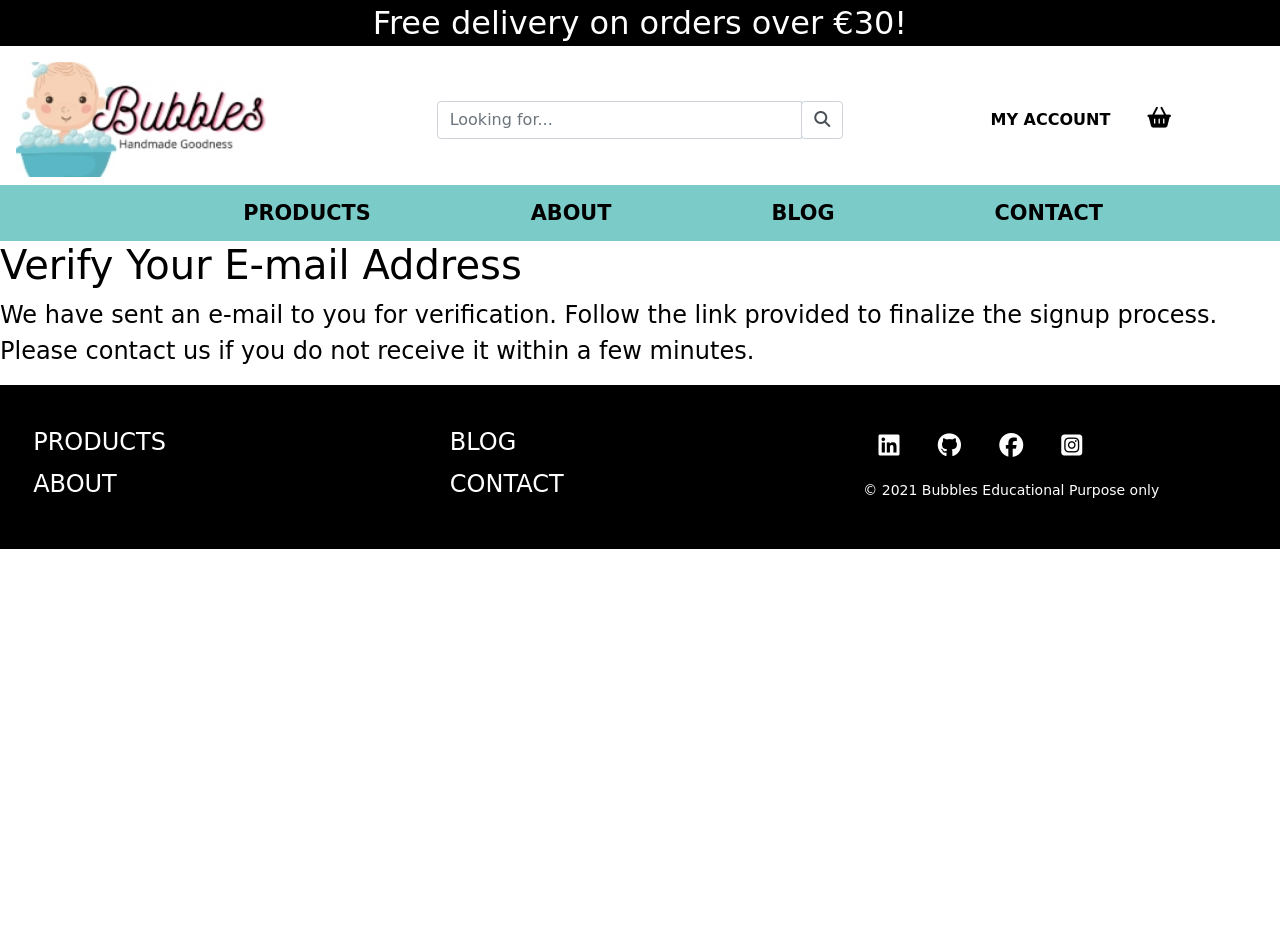
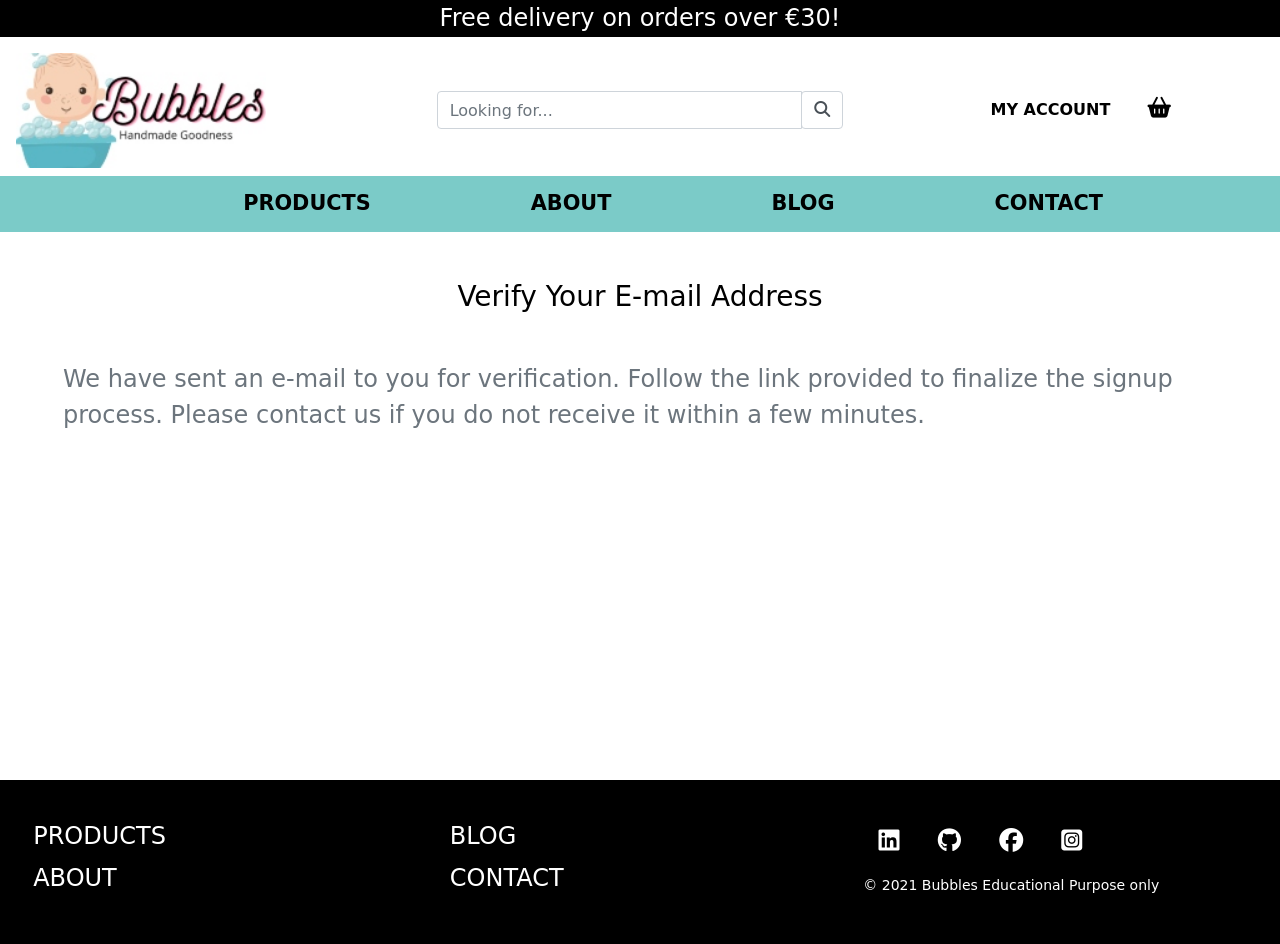
Before and after one commit to gomathishankar28/ms4_bubbles, a Django app: a page that uses templates/includes/footer.html in a window 1280 px wide. Before the commit the page ends 549 px from the top, so only its background shows below. Run offline with Django 3.2, Linux system fonts and the light colour scheme; some libraries are stand-ins or nearby versions; some web fonts are replaced.

Commit message:
fixed some issues on email templates and product description

```diff
--- a/blog/templates/blog/blog.html
+++ b/blog/templates/blog/blog.html
@@ -15,7 +15,7 @@
 
                 <div class="row mt-4">
                     <div class="col text-center pl-5 pr-5">
-                        <p>
+                        <p class="text-secondary">
                             Bathing has been a part of the human health for centuries.
                             From the Roman people who loved a good bath to Scandinavians
                             who take plunges in cold water right after a sauna, each country
@@ -58,7 +58,7 @@
                 </div>
                 <div class="row">
                     <div class="col-8 offset-2">
-                        <article>{{ post.intro }}</article>
+                        <article class="review-desc text-muted">{{ post.intro }}</article>
 
                     </div>
                 </div>
--- a/static/css/base.css
+++ b/static/css/base.css
@@ -66,7 +66,7 @@ html {
 }
 /* -------------HomePage -----------------*/
 .banner {
-    background-color: black !important;
+    background-color:black!important;
     color:white;
 }
 .logo-font {
@@ -116,6 +116,9 @@ html {
 }
 .dropdown-item:hover {
     background-color: #f07972;
+}
+.bag-container {
+    min-height: 500px;
 }
 
 
@@ -822,7 +825,8 @@ footer p {
   }
 @media (min-width: 740px) {
     .banner-txt {
-        font-size: 32px!important;
+        font-size: 24px!important;
+
     }
 }
 @media (max-width: 1024px) {
--- a/templates/allauth/account/email/email_confirmation_message.txt
+++ b/templates/allauth/account/email/email_confirmation_message.txt
@@ -1,9 +1,9 @@
-{% load account %}{% user_display user as user_display %}{% load i18n %}{% autoescape off %}{% blocktrans with site_name=current_site.name site_domain=current_site.domain %}Hello from {{ site_name }}!
+{% load account %}{% user_display user as user_display %}{% load i18n %}{% autoescape off %}{% blocktrans with site_name=current_site.name site_domain=current_site.domain %}Hello from BUBBLES!
 
 You're receiving this e-mail because user {{ user_display }} has given yours as an e-mail address to connect their account.
 
 To confirm this is correct, go to {{ activate_url }}
 {% endblocktrans %}
-{% blocktrans with site_name=current_site.name site_domain=current_site.domain %}Thank you from {{ site_name }}!
+{% blocktrans with site_name=current_site.name site_domain=current_site.domain %}Thank you from BUBBLES!
 {{ site_domain }}{% endblocktrans %}
 {% endautoescape %}
--- a/templates/allauth/account/verification_sent.html
+++ b/templates/allauth/account/verification_sent.html
@@ -5,8 +5,9 @@
 {% block head_title %}{% trans "Verify Your E-mail Address" %}{% endblock %}
 
 {% block content %}
-    <h1>{% trans "Verify Your E-mail Address" %}</h1>
+    <div class="container bag-container">
+        <h3 class="text-center mt-5">{% trans "Verify Your E-mail Address" %}</h3>
 
-    <p>{% blocktrans %}We have sent an e-mail to you for verification. Follow the link provided to finalize the signup process. Please contact us if you do not receive it within a few minutes.{% endblocktrans %}</p>
-
+        <p class="text-muted mt-5 pl-5 pr-5">{% blocktrans %}We have sent an e-mail to you for verification. Follow the link provided to finalize the signup process. Please contact us if you do not receive it within a few minutes.{% endblocktrans %}</p>
+    </div>
 {% endblock %}
--- a/templates/includes/footer.html
+++ b/templates/includes/footer.html
@@ -5,11 +5,11 @@
                 <div class="row footer-row">
                     <div class="col-sm-12 col-md-6 col-lg-4">
                         <p><a href="{% url 'products' %}" class="footer-link">Products</a></p>
-                        <p><a href="" class="footer-link">About</a></p>
+                        <p><a href="{% url 'home' %}#about" class="footer-link">About</a></p>
                     </div>
                     <div class="col-sm-12 col-md-6 col-lg-4 no-padding order-md-3 order-lg-2">
-                        <p><a href="" class="footer-link">Blog</a></p>
-                        <p><a href="{% url 'products' %}" class="footer-link mb-15-mob">Contact</a></p>
+                        <p><a href="{% url 'blog' %}" class="footer-link">Blog</a></p>
+                        <p><a href="{% url 'home' %}#contact" class="footer-link mb-15-mob">Contact</a></p>
                     </div>
                     <div class="col-sm-12 col-md-6 col-lg-4 no-padding order-md-2 order-lg-3 mt-2">
                         <p class="footer">
```
Also changed, not shown: TESTING.md (+5 -4 lines), bag/templates/bag/bag.html (+4 -4 lines), blog/templates/blog/post_detail.html (+4 -4 lines), home/templates/home/index.html (+4 -4 lines).
